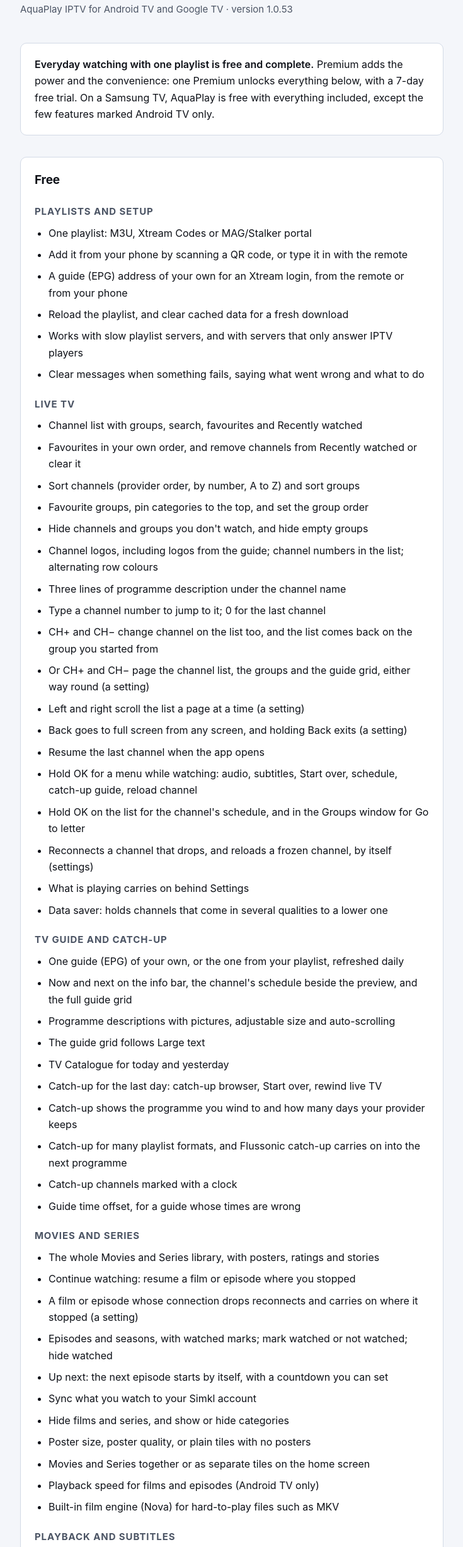
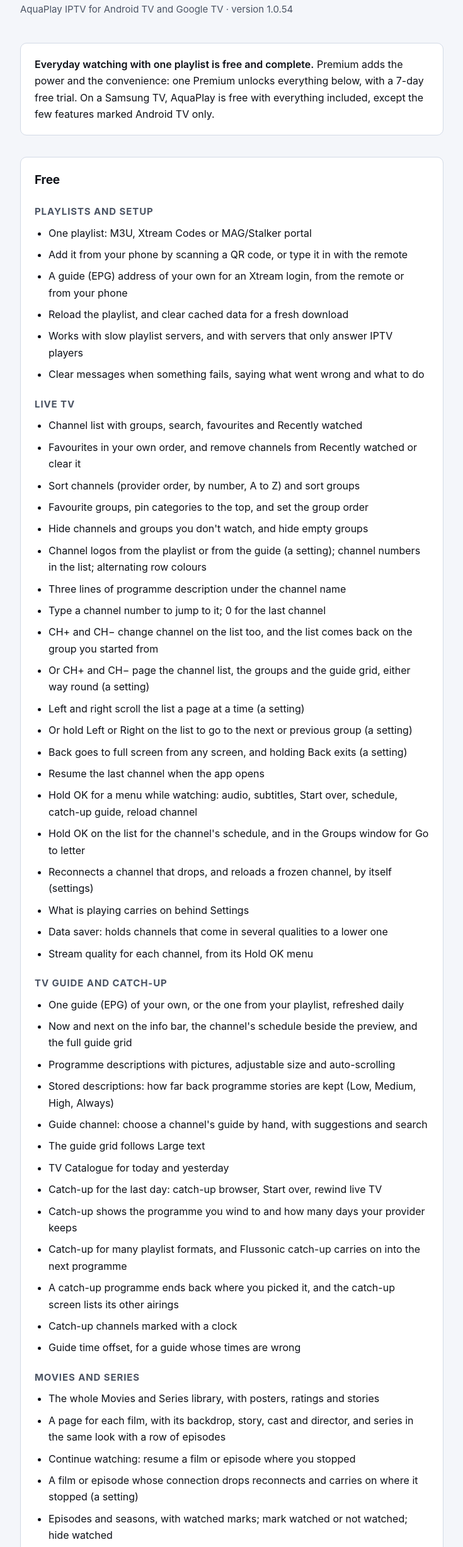
Before and after one commit to AquaPlayIPTV/aquaplayiptv.github.io, a plain HTML site: page features.html in a window 1280 px wide. Shown: the part 98-2554 px from the top of the page at 63% size, without its empty margins (272-1007 px from the left). Drawn offline with Linux system fonts and the light colour scheme.

Commit message:
AquaPlay 1.0.54: Free and Premium page for 1.0.54, Share my settings shows the update state, privacy page says the Samsung app updates itself

```diff
--- a/features.html
+++ b/features.html
@@ -56,7 +56,7 @@
 <main>
 
   <h1>Free and Premium</h1>
-  <p class="sub">AquaPlay IPTV for Android TV and Google TV · version 1.0.53</p>
+  <p class="sub">AquaPlay IPTV for Android TV and Google TV · version 1.0.54</p>
 
   <div class="lead">
     <p><strong>Everyday watching with one playlist is free and complete.</strong> Premium adds the power and the convenience: one Premium unlocks everything below, with a 7-day free trial. On a Samsung TV, AquaPlay is free with everything included, except the few features marked Android TV only.</p>
@@ -81,12 +81,13 @@
       <li>Sort channels (provider order, by number, A to Z) and sort groups</li>
       <li>Favourite groups, pin categories to the top, and set the group order</li>
       <li>Hide channels and groups you don't watch, and hide empty groups</li>
-      <li>Channel logos, including logos from the guide; channel numbers in the list; alternating row colours</li>
+      <li>Channel logos from the playlist or from the guide (a setting); channel numbers in the list; alternating row colours</li>
       <li>Three lines of programme description under the channel name</li>
       <li>Type a channel number to jump to it; 0 for the last channel</li>
       <li>CH+ and CH− change channel on the list too, and the list comes back on the group you started from</li>
       <li>Or CH+ and CH− page the channel list, the groups and the guide grid, either way round (a setting)</li>
       <li>Left and right scroll the list a page at a time (a setting)</li>
+      <li>Or hold Left or Right on the list to go to the next or previous group (a setting)</li>
       <li>Back goes to full screen from any screen, and holding Back exits (a setting)</li>
       <li>Resume the last channel when the app opens</li>
       <li>Hold OK for a menu while watching: audio, subtitles, Start over, schedule, catch-up guide, reload channel</li>
@@ -94,23 +95,28 @@
       <li>Reconnects a channel that drops, and reloads a frozen channel, by itself (settings)</li>
       <li>What is playing carries on behind Settings</li>
       <li>Data saver: holds channels that come in several qualities to a lower one</li>
+      <li>Stream quality for each channel, from its Hold OK menu</li>
     </ul>
     <h3>TV guide and catch-up</h3>
     <ul>
       <li>One guide (EPG) of your own, or the one from your playlist, refreshed daily</li>
       <li>Now and next on the info bar, the channel's schedule beside the preview, and the full guide grid</li>
       <li>Programme descriptions with pictures, adjustable size and auto-scrolling</li>
+      <li>Stored descriptions: how far back programme stories are kept (Low, Medium, High, Always)</li>
+      <li>Guide channel: choose a channel's guide by hand, with suggestions and search</li>
       <li>The guide grid follows Large text</li>
       <li>TV Catalogue for today and yesterday</li>
       <li>Catch-up for the last day: catch-up browser, Start over, rewind live TV</li>
       <li>Catch-up shows the programme you wind to and how many days your provider keeps</li>
       <li>Catch-up for many playlist formats, and Flussonic catch-up carries on into the next programme</li>
+      <li>A catch-up programme ends back where you picked it, and the catch-up screen lists its other airings</li>
       <li>Catch-up channels marked with a clock</li>
       <li>Guide time offset, for a guide whose times are wrong</li>
     </ul>
     <h3>Movies and Series</h3>
     <ul>
       <li>The whole Movies and Series library, with posters, ratings and stories</li>
+      <li>A page for each film, with its backdrop, story, cast and director, and series in the same look with a row of episodes</li>
       <li>Continue watching: resume a film or episode where you stopped</li>
       <li>A film or episode whose connection drops reconnects and carries on where it stopped (a setting)</li>
       <li>Episodes and seasons, with watched marks; mark watched or not watched; hide watched</li>
@@ -140,6 +146,7 @@
       <li>17 languages, including Hebrew and Arabic (right to left)</li>
       <li>Works with the remote alone: arrows, OK and Back do everything</li>
       <li>Settings pages with search</li>
+      <li>On a Samsung TV, new versions install themselves (a setting)</li>
       <li>Share my settings with someone helping you, as a short link (no passwords or addresses included)</li>
       <li>Crash reports and Diagnostics for faster help, and the AquaPlay Discord in Settings</li>
       <li>7-day free trial of every Premium feature</li>
```
Also changed, not shown: h.html (+2 -1 lines), privacy.html (+2 -2 lines).
